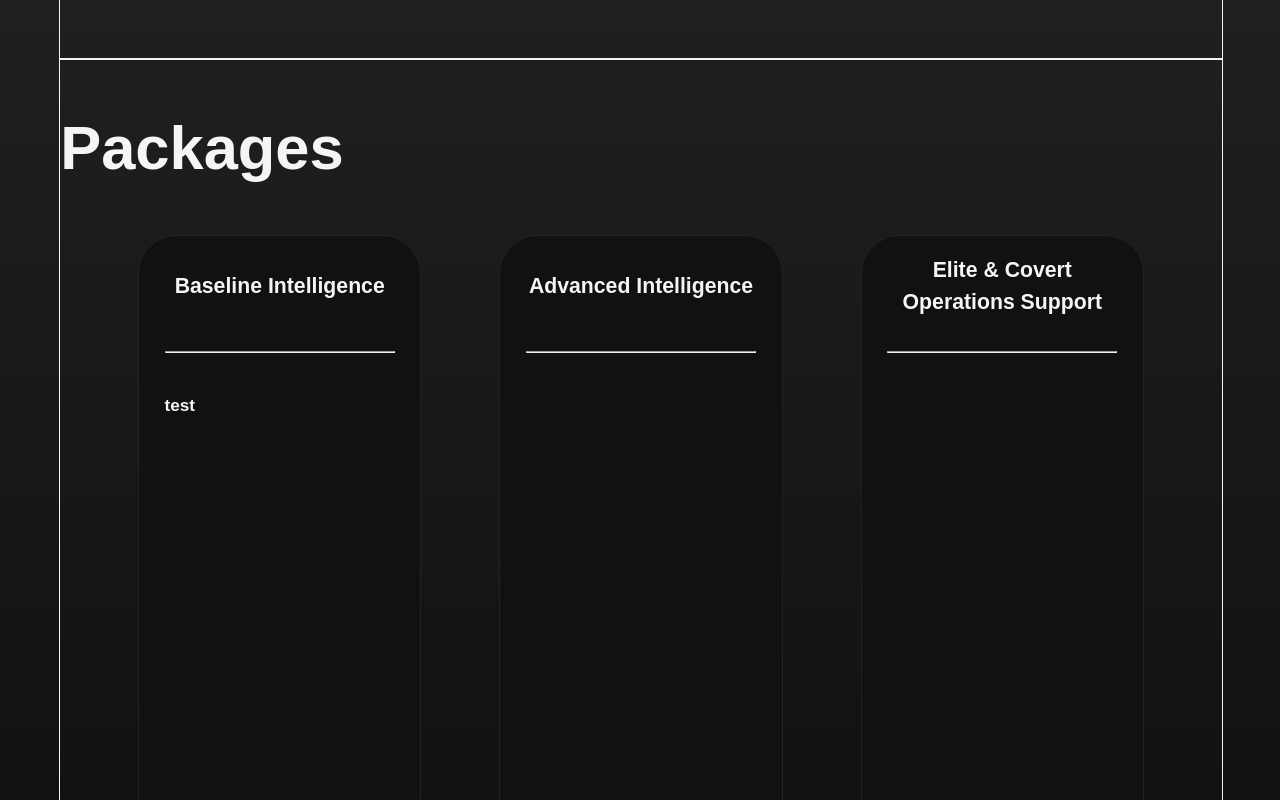
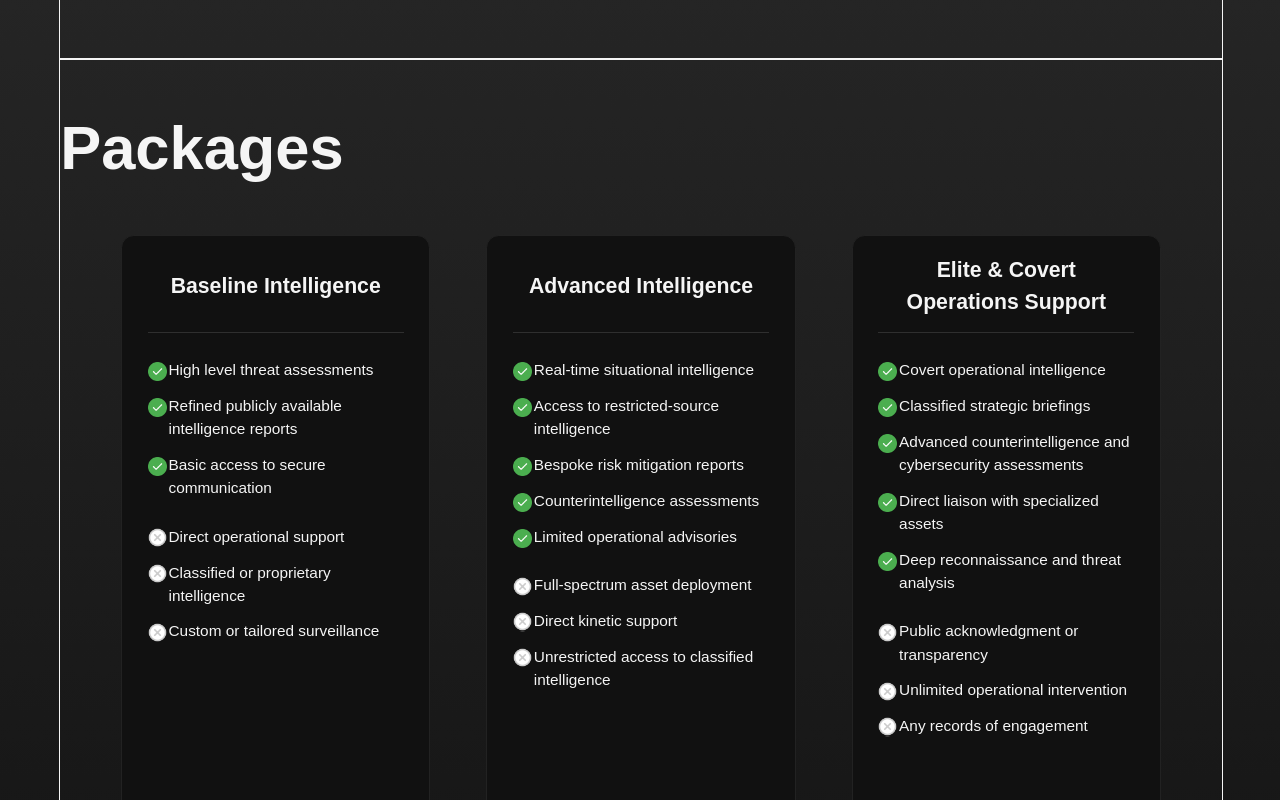
Before and after one commit to RoryMurray7/Sobek, a React (Vite) app: page / in a window 1280 px wide. Shown: the part 2628-3428 px from the top of the page. Built offline with nearby package versions, Linux system fonts and the light colour scheme; a web font is replaced by a local one.

Commit message:
populate and improve packages

```diff
--- a/src/Capabilities.tsx
+++ b/src/Capabilities.tsx
@@ -1,6 +1,4 @@
-import baseSatellite from "./assets/baseSatellite.png";
 import droneImage from "./assets/parrotAnafi.png";
-import radarDish from "./assets/radarDish.png";
 
 function Capabilities() {
   return (
--- a/src/Packages.tsx
+++ b/src/Packages.tsx
@@ -16,7 +16,16 @@ function Packages() {
               <h5 className="packagesText">Baseline Intelligence</h5>
             </div>
             <hr></hr>
-            <h6>test</h6>
+            <ul className="included">
+              <li>High level threat assessments</li>
+              <li>Refined publicly available intelligence reports</li>
+              <li>Basic access to secure communication</li>
+            </ul>
+            <ul className="notIncluded">
+              <li>Direct operational support</li>
+              <li>Classified or proprietary intelligence</li>
+              <li>Custom or tailored surveillance</li>
+            </ul>
 
         </SpotlightCard>
         <SpotlightCard className="custom-spotlight-card" spotlightColor="rgba(77, 77, 77, 0.5)">
@@ -24,6 +33,18 @@ function Packages() {
               <h5 className="packagesText">Advanced Intelligence</h5>
             </div>
             <hr></hr>
+            <ul className="included">
+              <li>Real-time situational intelligence</li>
+              <li>Access to restricted-source intelligence</li>
+              <li>Bespoke risk mitigation reports</li>
+              <li>Counterintelligence assessments</li>
+              <li>Limited operational advisories</li>
+            </ul>
+            <ul className="notIncluded">
+              <li>Full-spectrum asset deployment</li>
+              <li>Direct kinetic support</li>
+              <li>Unrestricted access to classified intelligence</li>
+            </ul>
 
         </SpotlightCard>
         <SpotlightCard className="custom-spotlight-card" spotlightColor="rgba(77, 77, 77, 0.5)">
@@ -31,7 +52,18 @@ function Packages() {
               <h5 className="packagesText">Elite & Covert Operations Support</h5>
             </div>
             <hr></hr>
-
+            <ul className="included">
+              <li>Covert operational intelligence</li>
+              <li>Classified strategic briefings</li>
+              <li>Advanced counterintelligence and cybersecurity assessments</li>
+              <li>Direct liaison with specialized assets</li>
+              <li>Deep reconnaissance and threat analysis</li>
+            </ul>
+            <ul className="notIncluded">
+              <li>Public acknowledgment or transparency</li>
+              <li>Unlimited operational intervention</li>
+              <li>Any records of engagement</li>
+            </ul>
         </SpotlightCard>
       </div>
     </div>
--- a/src/components/SpotlightCard/SpotlightCard.css
+++ b/src/components/SpotlightCard/SpotlightCard.css
@@ -1,9 +1,10 @@
 .card-spotlight {
-  width: 18vw;
+  width: 20vw;
+  height: 48vw;
   padding: 2vw;
   padding-top: 0;
   position: relative;
-  border-radius: 1.5rem;
+  border-radius: 1vw;
   border: 1px solid #222;
   background-color: #111;
   overflow: hidden;
--- a/src/index.css
+++ b/src/index.css
@@ -109,12 +109,11 @@ img {
 }
 
 .capabilitiesColumnContainer {
-  margin-left: -4vw;
-  margin-right: -4vw;
   display: flex;
   flex-direction: row;
   justify-content: space-evenly;
-  width: 100%;
+  width: 99vw;
+  align-self: center;
   height: fit-content;
 }
 
@@ -157,19 +156,21 @@ img {
 #packagesContainer {
   flex-direction: column;
   align-items: start;
-  height: 100vh;
+  height: 150vh;
 }
 
 .packagesCardContainer {
   display: flex;
   flex-direction: row;
   justify-content: space-evenly;
-  width: 100%;
+  width: 90vw;
+  align-self: center;
   height: 100%;
 }
 
 .packagesCardHeader {
-  height: 8vw;
+  padding-top: 1.5vw;
+  height: 5vw;
   display: flex;
   align-items: center;
   justify-content: center;
@@ -179,8 +180,38 @@ img {
   text-align: center;
 }
 
+hr {
+  height: 1px;
+  background-color: #2f2f2f;
+  border: none;
+}
 
-/* .gatheringIcons {
-  width: 15vw;
-  height: auto;
+li {
+  list-style: none;
+  padding: 0;
+  font-size: 1.2vw;
+  margin-left: -1.5vw;
+  margin-bottom: 1vw;
 }
+
+.included li::before {
+  content: "";
+  width: 1.5vw;
+  height: 1.5vw;
+  position: absolute;
+  left: 2vw;
+  margin-top: 0.3vw;
+  background-image: url(./assets/correct.png);
+  background-size: contain;
+}
+
+.notIncluded li::before {
+  content: "";
+  width: 1.5vw;
+  height: 1.5vw;
+  position: absolute;
+  left: 2vw;
+  margin-top: 0.25vw;
+  background-image: url(./assets/remove.png);
+  background-size: contain;
+}
```
